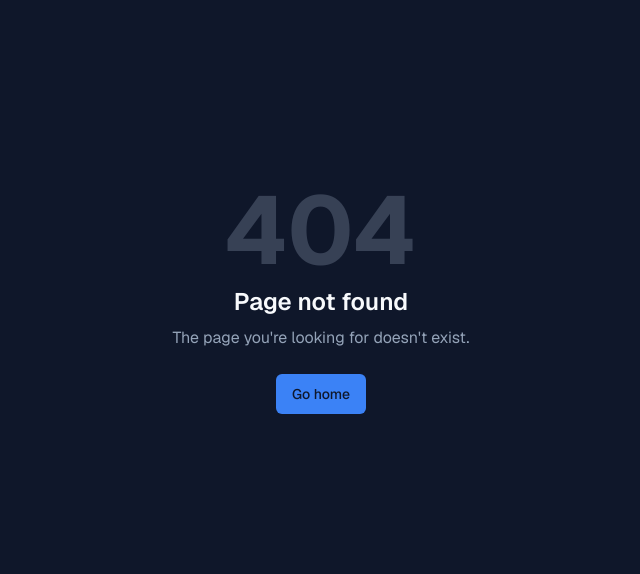
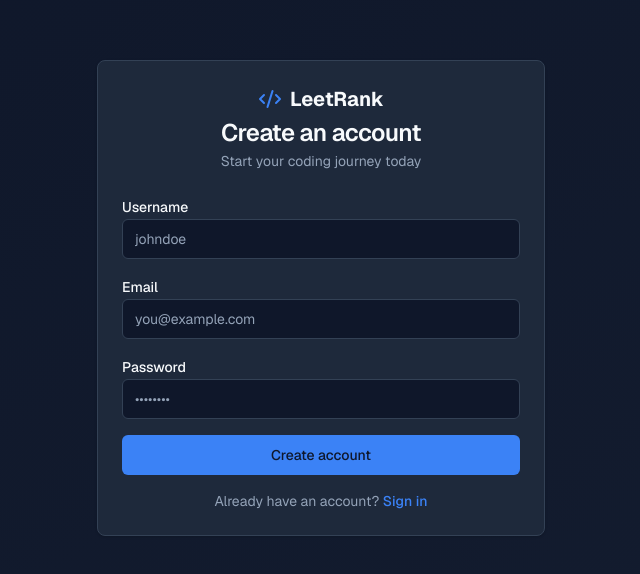
Before and after one commit to JasonTM17/Leetrank_Project, a Next.js app: page /register in a window 1280 px wide. Before the commit this address had no page. Shown: the part 102-676 px from the top of the page, without its empty margins (319-959 px from the left). Built offline with nearby package versions, Linux system fonts and the light colour scheme.

Commit message:
feat: add login and register pages

```diff
--- /dev/null
+++ b/src/app/login/page.tsx
@@ -0,0 +1,98 @@
+"use client";
+
+import { useState } from "react";
+import { useRouter } from "next/navigation";
+import Link from "next/link";
+import { Button } from "@/components/ui/button";
+import { Input } from "@/components/ui/input";
+import { Card, CardContent, CardDescription, CardHeader, CardTitle } from "@/components/ui/card";
+import { Code2, Loader2 } from "lucide-react";
+
+export default function LoginPage() {
+  const router = useRouter();
+  const [email, setEmail] = useState("");
+  const [password, setPassword] = useState("");
+  const [error, setError] = useState("");
+  const [loading, setLoading] = useState(false);
+
+  async function handleSubmit(e: React.FormEvent) {
+    e.preventDefault();
+    setError("");
+    setLoading(true);
+
+    try {
+      const res = await fetch("/api/auth/login", {
+        method: "POST",
+        headers: { "Content-Type": "application/json" },
+        body: JSON.stringify({ email, password }),
+      });
+
+      const data = await res.json();
+      if (!res.ok) {
+        setError(data.error || "Login failed");
+        return;
+      }
+
+      router.push("/problems");
+      router.refresh();
+    } catch {
+      setError("Something went wrong");
+    } finally {
+      setLoading(false);
+    }
+  }
+
+  return (
+    <div className="min-h-screen flex items-center justify-center px-4 bg-gradient-to-br from-background to-muted/30">
+      <Card className="w-full max-w-md">
+        <CardHeader className="text-center">
+          <Link href="/" className="inline-flex items-center justify-center gap-2 mb-2">
+            <Code2 className="h-6 w-6 text-primary" />
+            <span className="font-bold text-xl">LeetRank</span>
+          </Link>
+          <CardTitle>Welcome back</CardTitle>
+          <CardDescription>Sign in to your account to continue</CardDescription>
+        </CardHeader>
+        <CardContent>
+          <form onSubmit={handleSubmit} className="space-y-4">
+            {error && (
+              <div className="rounded-md bg-destructive/10 border border-destructive/20 px-4 py-3 text-sm text-destructive">
+                {error}
+              </div>
+            )}
+            <div className="space-y-2">
+              <label className="text-sm font-medium">Email</label>
+              <Input
+                type="email"
+                placeholder="you@example.com"
+                value={email}
+                onChange={(e) => setEmail(e.target.value)}
+                required
+              />
+            </div>
+            <div className="space-y-2">
+              <label className="text-sm font-medium">Password</label>
+              <Input
+                type="password"
+                placeholder="••••••••"
+                value={password}
+                onChange={(e) => setPassword(e.target.value)}
+                required
+              />
+            </div>
+            <Button type="submit" className="w-full" disabled={loading}>
+              {loading && <Loader2 className="h-4 w-4 mr-2 animate-spin" />}
+              Sign in
+            </Button>
+          </form>
+          <p className="text-center text-sm text-muted-foreground mt-4">
+            Don&apos;t have an account?{" "}
+            <Link href="/register" className="text-primary hover:underline font-medium">
+              Sign up
+            </Link>
+          </p>
+        </CardContent>
+      </Card>
+    </div>
+  );
+}
--- /dev/null
+++ b/src/app/register/page.tsx
@@ -0,0 +1,111 @@
+"use client";
+
+import { useState } from "react";
+import { useRouter } from "next/navigation";
+import Link from "next/link";
+import { Button } from "@/components/ui/button";
+import { Input } from "@/components/ui/input";
+import { Card, CardContent, CardDescription, CardHeader, CardTitle } from "@/components/ui/card";
+import { Code2, Loader2 } from "lucide-react";
+
+export default function RegisterPage() {
+  const router = useRouter();
+  const [username, setUsername] = useState("");
+  const [email, setEmail] = useState("");
+  const [password, setPassword] = useState("");
+  const [error, setError] = useState("");
+  const [loading, setLoading] = useState(false);
+
+  async function handleSubmit(e: React.FormEvent) {
+    e.preventDefault();
+    setError("");
+    setLoading(true);
+
+    try {
+      const res = await fetch("/api/auth/register", {
+        method: "POST",
+        headers: { "Content-Type": "application/json" },
+        body: JSON.stringify({ username, email, password }),
+      });
+
+      const data = await res.json();
+      if (!res.ok) {
+        setError(data.error || "Registration failed");
+        return;
+      }
+
+      router.push("/problems");
+      router.refresh();
+    } catch {
+      setError("Something went wrong");
+    } finally {
+      setLoading(false);
+    }
+  }
+
+  return (
+    <div className="min-h-screen flex items-center justify-center px-4 bg-gradient-to-br from-background to-muted/30">
+      <Card className="w-full max-w-md">
+        <CardHeader className="text-center">
+          <Link href="/" className="inline-flex items-center justify-center gap-2 mb-2">
+            <Code2 className="h-6 w-6 text-primary" />
+            <span className="font-bold text-xl">LeetRank</span>
+          </Link>
+          <CardTitle>Create an account</CardTitle>
+          <CardDescription>Start your coding journey today</CardDescription>
+        </CardHeader>
+        <CardContent>
+          <form onSubmit={handleSubmit} className="space-y-4">
+            {error && (
+              <div className="rounded-md bg-destructive/10 border border-destructive/20 px-4 py-3 text-sm text-destructive">
+                {error}
+              </div>
+            )}
+            <div className="space-y-2">
+              <label className="text-sm font-medium">Username</label>
+              <Input
+                type="text"
+                placeholder="johndoe"
+                value={username}
+                onChange={(e) => setUsername(e.target.value)}
+                required
+                minLength={3}
+              />
+            </div>
+            <div className="space-y-2">
+              <label className="text-sm font-medium">Email</label>
+              <Input
+                type="email"
+                placeholder="you@example.com"
+                value={email}
+                onChange={(e) => setEmail(e.target.value)}
+                required
+              />
+            </div>
+            <div className="space-y-2">
+              <label className="text-sm font-medium">Password</label>
+              <Input
+                type="password"
+                placeholder="••••••••"
+                value={password}
+                onChange={(e) => setPassword(e.target.value)}
+                required
+                minLength={6}
+              />
+            </div>
+            <Button type="submit" className="w-full" disabled={loading}>
+              {loading && <Loader2 className="h-4 w-4 mr-2 animate-spin" />}
+              Create account
+            </Button>
+          </form>
+          <p className="text-center text-sm text-muted-foreground mt-4">
+            Already have an account?{" "}
+            <Link href="/login" className="text-primary hover:underline font-medium">
+              Sign in
+            </Link>
+          </p>
+        </CardContent>
+      </Card>
+    </div>
+  );
+}
```
